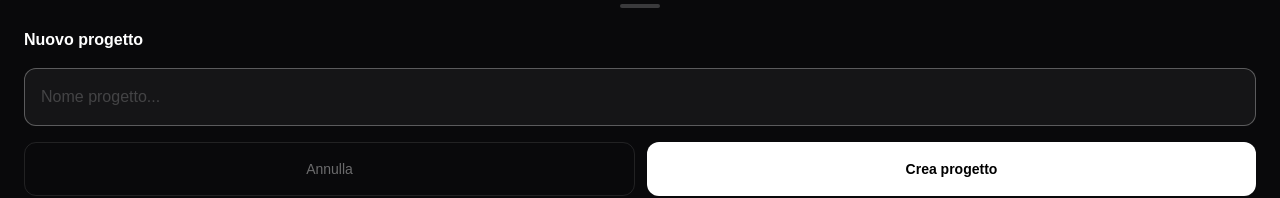
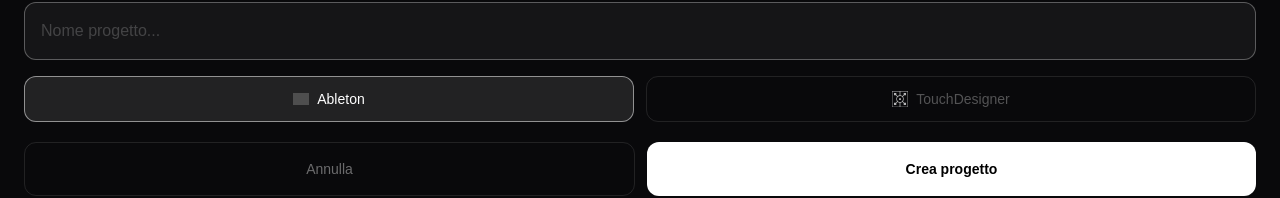
Before and after one commit to ctrlzacca/av-workflow-manager, a Next.js app: page / in a window 1280 px wide. Both pictures are taken after a click on the button 638 px from the left and 729 px from the top of the page. Shown: the part 580-778 px from the top of the page. Built offline with nearby package versions, Linux system fonts and the light colour scheme; no server answers; the database is empty; grey boxes are pictures that could not be loaded.

Commit message:
Task automatiche + selezione filtro in creazione

```diff
--- a/app/page.tsx
+++ b/app/page.tsx
@@ -109,6 +109,7 @@
   const [sort, setSort] = useState<SortOption>("created_desc");
   const [loading, setLoading] = useState(true);
   const [showAdd, setShowAdd] = useState(false);
+  const [newProjectCategory, setNewProjectCategory] = useState<"Ableton" | "TouchDesigner">("Ableton");
 
   // ── LOAD ──────────────────────────────────────────────────────────────────
 
@@ -134,18 +135,33 @@
 
   async function addProject() {
   if (!newProject.trim()) return;
+
   const slug = `${slugify(newProject)}-${Date.now()}`;
+
+  const abletonDefaultTasks = [
+    { title: "Produzione/Struttura", done: false },
+    { title: "Rec Voci", done: false },
+    { title: "Mix", done: false },
+    { title: "Master", done: false },
+    { title: "Video/Reel Promozionale", done: false },
+    { title: "SIAE", done: false },
+  ];
+
   const newProj: Project = {
     title: newProject.trim(), slug,
     status: "Active", priority: "Low", deadline: "",
-      category: filter !== "All" ? filter as Project["category"] : "Ableton",
-      notes: "", tasks: [], folder: "",
+    category: newProjectCategory,
+    notes: "", folder: "",
+    tasks: newProjectCategory === "Ableton" ? abletonDefaultTasks : [],
     bpm: "", key: "", resolution: "", fps: "",
     plugins: "", links: "", extra_info: "",
   };
+
   const { error } = await supabase.from("projects").insert(newProj);
   if (error) { console.error("Error adding project:", error.message); return; }
+
   setNewProject("");
+  setNewProjectCategory("Ableton");
   setShowAdd(false);
   loadProjects();
 }
@@ -342,6 +358,7 @@
     <div className="w-full bg-zinc-950 border-t border-white/10 p-6 rounded-t-3xl">
       <div className="w-10 h-1 bg-white/20 rounded-full mx-auto mb-5" />
       <h2 className="text-base font-semibold mb-4">Nuovo progetto</h2>
+
       <input
         autoFocus
         value={newProject}
@@ -350,9 +367,32 @@
         placeholder="Nome progetto..."
         className="w-full p-4 bg-white/5 border border-white/10 rounded-xl text-white placeholder:text-white/20 focus:outline-none focus:border-white/30 text-base mb-4"
       />
+
+      {/* CATEGORY SELECTOR */}
+      <div className="flex gap-3 mb-5">
+        {(["Ableton", "TouchDesigner"] as const).map((cat) => (
+          <button
+            key={cat}
+            onClick={() => setNewProjectCategory(cat)}
+            className={`flex-1 flex items-center justify-center gap-2 py-3 rounded-xl border text-sm font-medium transition-all ${
+              newProjectCategory === cat
+                ? "border-white/50 bg-white/10 text-white"
+                : "border-white/10 text-white/30"
+            }`}
+          >
+            <img
+              src={CATEGORY_LOGO[cat]}
+              alt={cat}
+              className="w-4 h-4 object-contain invert opacity-70"
+            />
+            {cat}
+          </button>
+        ))}
+      </div>
+
       <div className="flex gap-3">
         <button
-                onClick={() => { setShowAdd(false); setNewProject(""); }}
+          onClick={() => { setShowAdd(false); setNewProject(""); setNewProjectCategory("Ableton"); }}
           className="flex-1 py-4 border border-white/10 rounded-xl text-white/40 text-sm font-medium"
         >
           Annulla
```
Lines whose indentation alone changed are shown as unchanged.
